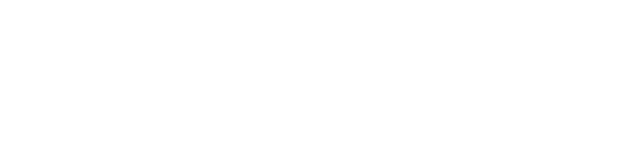
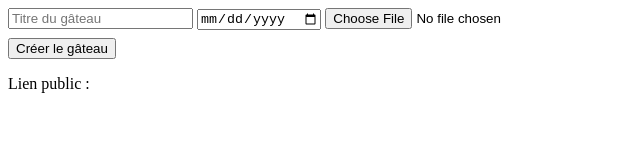
Before and after one commit to BlackStar1523/CakeTest.github.io, a plain HTML site: page add-cake.html in a window 1280 px wide. Shown: the whole page, without its empty margins (0-640 px from the left). Drawn offline with Linux system fonts and the light colour scheme.

Commit message:
Update add-cake.html

```diff
--- a/add-cake.html
+++ b/add-cake.html
@@ -1,2 +1,14 @@
 <link rel="stylesheet" href="assets/CSS/style.css">
 <script src="assets/JS/main.js"></script>
+
+<form id="formAddCake">
+  <input id="title" placeholder="Titre du gâteau" required>
+  <input id="dateReal" type="date" required>
+  <input id="photo" type="file" accept="image/*" required>
+  <img id="preview" alt="" style="max-width:160px;display:block;margin-top:8px;">
+  <button type="submit">Créer le gâteau</button>
+</form>
+
+<p>Lien public : <a id="publicLink" href="#" target="_blank"></a></p>
+<div id="qr"></div>
+<!-- (Optionnel) ajoute <script src="https://cdnjs.cloudflare.com/ajax/libs/qrcodejs/1.0.0/qrcode.min.js"></script> pour générer le QR -->
```
